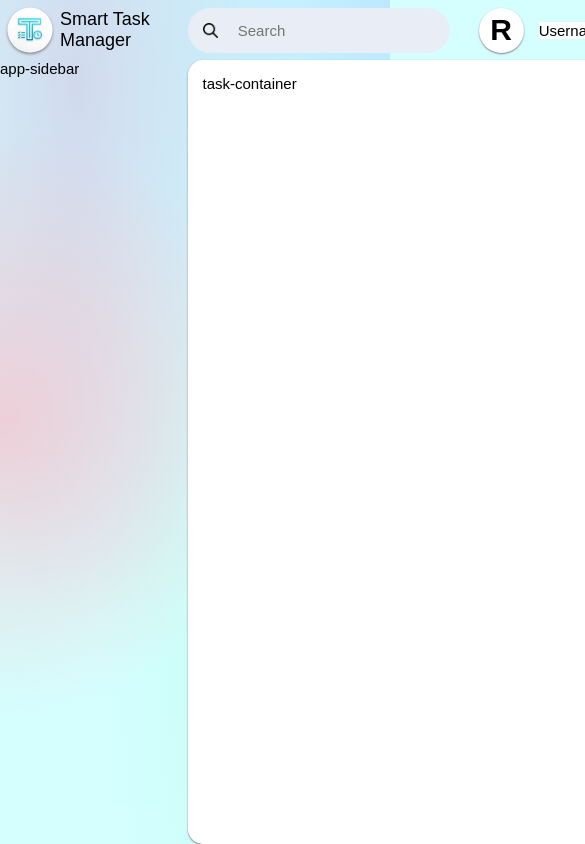
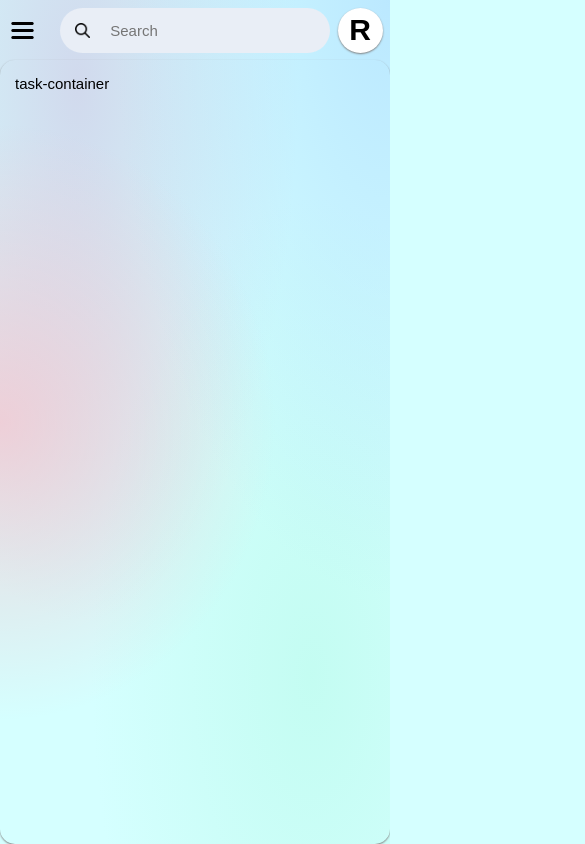
Before and after one commit to XtremeRahul007/smart-task-manager, a plain HTML site: page index.html in a window 390 px wide. Shown: the top 844 px of the page, 585 px wide, since content can reach past the window. Drawn offline with Linux system fonts and the light colour scheme.

Commit message:
feat: add responsive mobile sidebar with smooth slide animation and toggle functionality

```diff
--- a/index.html
+++ b/index.html
@@ -11,9 +11,9 @@
 
 <body>
     <section class="app-task-manager">
-        <header class="app-logo-text">
-            <div class="app-logo"></div>
-            <h1 class="app-text">Smart Task Manager</h1>
+        <header class="app-logo-text-header">
+            <button class="app-logo-header" id="menuBtn"></button>
+            <h1 class="app-text-header">Smart Task Manager</h1>
         </header>
         <nav class="app-search-bar">
             <div class="search-container">
@@ -23,9 +23,14 @@
         </nav>
         <header class="app-user-profile">
             <div class="app-profile-icon">R</div>
-            <section class="app-username">Username</section>
         </header>
-        <aside class="app-sidebar">app-sidebar</aside>
+        <aside id="sideBar" class="app-sidebar">
+            <header class="app-logo-text-aside">
+                <div class="app-logo-aside"></div>
+                <h1 class="app-text-aside">Smart Task Manager</h1>
+            </header>
+            <p>sideBar</p>
+        </aside>
         <main class="app-task-container">task-container</main>
         <footer class="app-footer"></footer>
         <script src="script.js"></script>
--- a/script.js
+++ b/script.js
@@ -0,0 +1,10 @@
+document.addEventListener("DOMContentLoaded", () => {
+    const menuBtn = document.getElementById("menuBtn");
+    const sideBar = document.getElementById("sideBar");
+
+    menuBtn.addEventListener("click", (e) => {
+        e.preventDefault()
+        sideBar.classList.toggle("open");
+        menuBtn.classList.toggle('no-bg');
+    });
+});
--- a/style.css
+++ b/style.css
@@ -48,7 +48,7 @@ body {
         radial-gradient(at 20% 10%, #cdb4db80 0px, transparent 50%);
 }
 
-.app-logo-text {
+.app-logo-text-header {
     grid-area: logo-text;
     display: flex;
     flex-direction: row;
@@ -58,12 +58,14 @@ body {
     padding-left: var(--common-padding);
 }
 
-.app-text {
+.app-text-header,
+.app-text-aside {
     font-size: 1.2rem;
     font-weight: 400;
 }
 
-.app-logo {
+.app-logo-header,
+.app-logo-aside {
     border-radius: var(--radius-round);
     background-image: url('assets/task-manager-light.ico');
     background-size: 100% 100%;
@@ -72,6 +74,8 @@ body {
     aspect-ratio: 1 / 1;
     transform: scale(1.5);
     box-shadow: var(--box-shadow);
+    border: none;
+    pointer-events: none;
 }
 
 .app-search-bar {
@@ -80,7 +84,6 @@ body {
     align-items: center;
     justify-content: flex-start;
     margin: var(--border-margin);
-    position: relative;
 }
 
 .search-container,
@@ -95,7 +98,7 @@ body {
     background-color: var(--inactive-bg-color);
     border-radius: var(--radius-round);
     width: 100%;
-    max-width: 600px;
+    max-width: 800px;
 }
 
 .search-container:focus-within {
@@ -157,17 +160,18 @@ body {
     font-weight: 600;
 }
 
-.app-username {
-    background-color: white;
+.app-sidebar {
+    grid-area: sidebar;
+    position: static;
 }
 
-.app-sidebar {
-    grid-area: sidebar;
+.app-logo-text-aside {
+    display: none;
 }
 
 .app-task-container {
     grid-area: task-main;
-    background-color: var(--inner-bg-color);
+    background-color: transparent;
     border-radius: var(--radius-mid);
     overflow-y: auto;
     box-shadow: var(--box-shadow);
@@ -177,3 +181,60 @@ body {
 .app-footer {
     grid-area: footer;
 }
+
+@media screen and (max-width:481px) {
+    .app-task-manager {
+        display: grid;
+        grid-template-columns: 4rem 1fr 4rem;
+        grid-template-rows: auto 1fr auto;
+        grid-template-areas:
+            "logo-text search profile"
+            "task-main task-main task-main"
+            "footer footer footer";
+    }
+
+    .app-logo-text-aside {
+        grid-area: logo-text;
+        display: flex;
+        flex-direction: row;
+        align-items: center;
+        justify-content: flex-start;
+        gap: var(--common-padding);
+        padding: var(--common-padding);
+    }
+
+    .app-logo-header {
+        background-image: url('assets/menu.ico');
+        border-radius: 0px;
+        background-color: transparent;
+        box-shadow: none;
+        height: 1rem;
+        width: 1rem;
+        pointer-events: auto;
+        z-index: 1;
+    }
+
+    .app-logo-header.no-bg {
+        background-image: none !important;
+    }
+
+    .app-text-header {
+        display: none;
+    }
+
+    .app-sidebar {
+        position: fixed;
+        height: 100dvh;
+        width: 80dvw;
+        inset: unset;
+        border: none;
+        background: rgba(213, 255, 255, .9);
+        transform: translateX(-100%);
+        transition: transform .3s cubic-bezier(.25, .8, .25, 1), opacity .3s ease;
+        will-change: transform;
+    }
+
+    .app-sidebar.open {
+        transform: translateX(0%);
+    }
+}
```
Also changed, not shown: assets/menu.ico (added).
